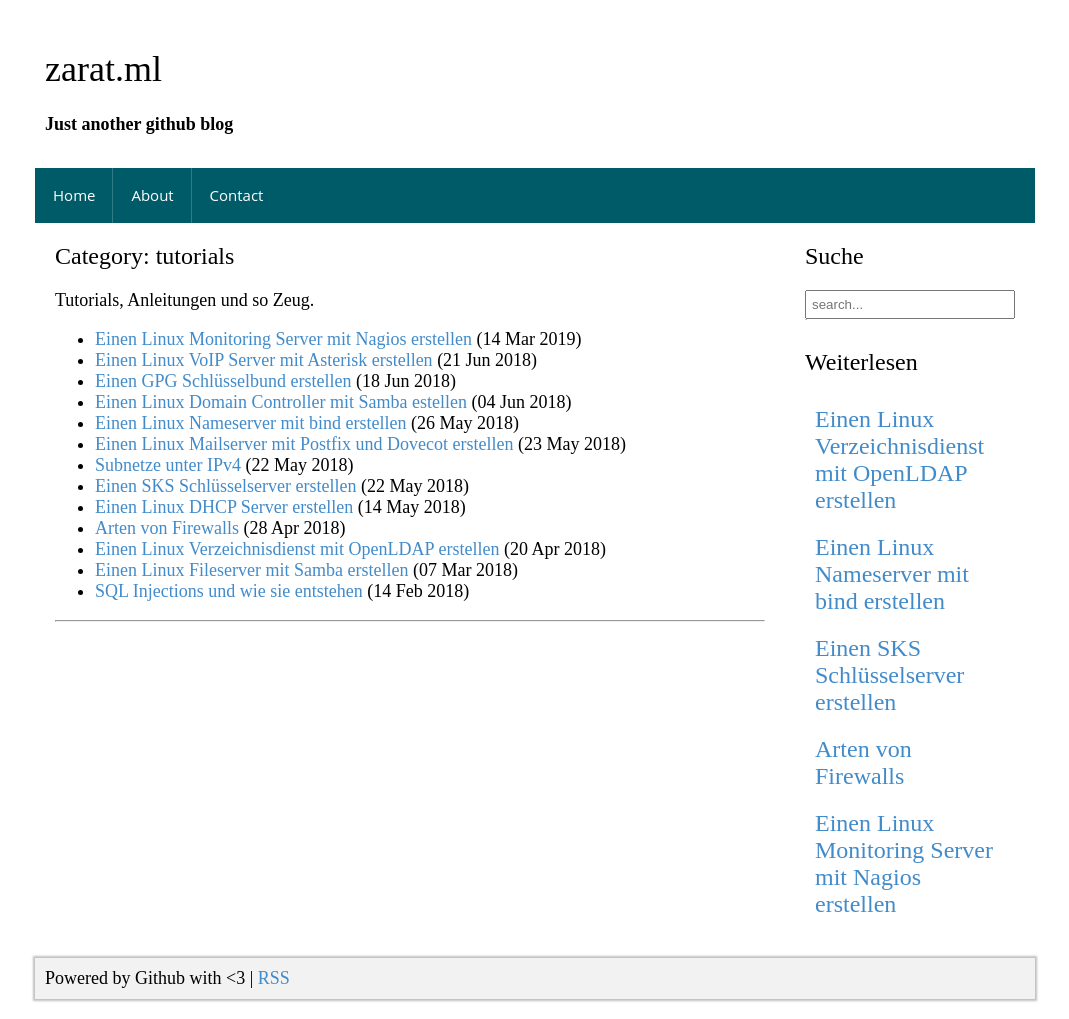
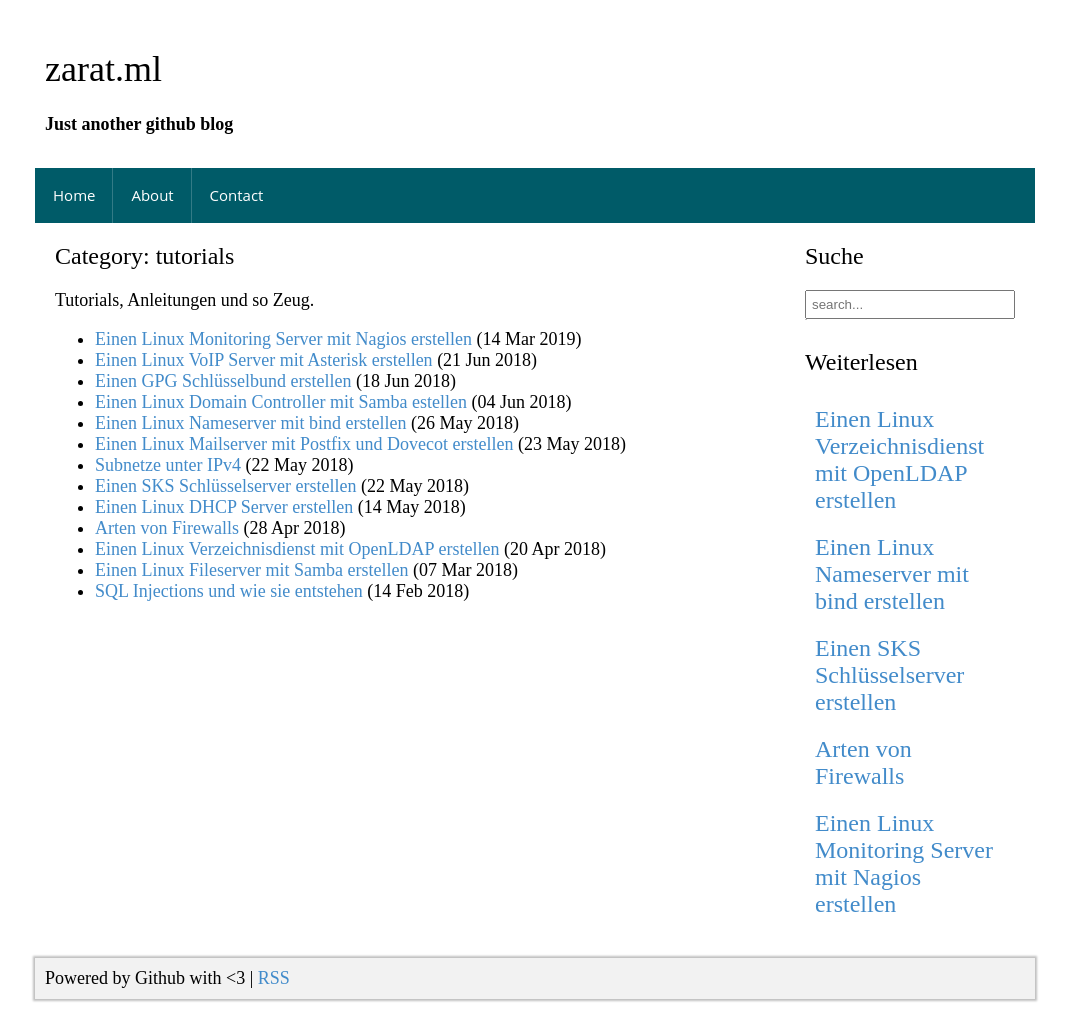
Before and after one commit to zarat/zarat.github.io, a Jekyll site: the page built from category/tutorials.markdown, in a window 1280 px wide. Shown: the whole page, without its empty margins (105-1174 px from the left). Built offline with Jekyll 4.4.1, drawn with Linux system fonts in a browser that asks for light colours; comment, search, counter and statistics services are not loaded.

Commit message:
Update category.html

```diff
--- a/_layouts/category.html
+++ b/_layouts/category.html
@@ -17,43 +17,7 @@
 {% endfor %}
 </ul>
 
-        <hr>
 
-{% for post in paginator.posts %}
-
-  <div class="sp-content-item">
-
-    <div class="sp-content-item-head"><a href="{{ post.url }}">{{ post.title }}</a></div>
-
-    <div class="sp-content-item-head-secondary">
-      {{ post.date | date: "%B" }}
-      {{ post.date | date: "%d" }},
-      {{ post.date | date: "%Y" }}
-    </div>
-
-    <div class="sp-content-item-body">
-      {{ post.excerpt | remove: '.</p>' | append: '...</p>' }}
-    </div>
-
-  </div>
-
-  {% endfor %}
-
-  {% if paginator.total_pages > 1 %}
-  <div class="sp-content-item-body">
-    {% if paginator.previous_page %}
-    <a href="{{ paginator.previous_page_path }}" role="button" class="btn btn-primary" style="float:right">neuere Artikel</a>
-    {% else %}
-    <button type="button" class="btn btn-primary" disabled="disabled" style="float:right">neuere Artikel</button>
-    {% endif %}
-    <!-- <span class="page_number">{{ paginator.page }} of {{ paginator.total_pages }}</span> -->
-    {% if paginator.next_page %}
-    <a href="{{ paginator.next_page_path }}" role="button" class="btn btn-primary" style="float:left">ältere Artikel</a>
-    {% else %}
-    <button type="button" class="btn btn-primary" disabled="disabled" style="float:left">ältere Artikel</button>
-    {% endif %}
-  </div>
-  {% endif %}
 
     </div>
 
```
